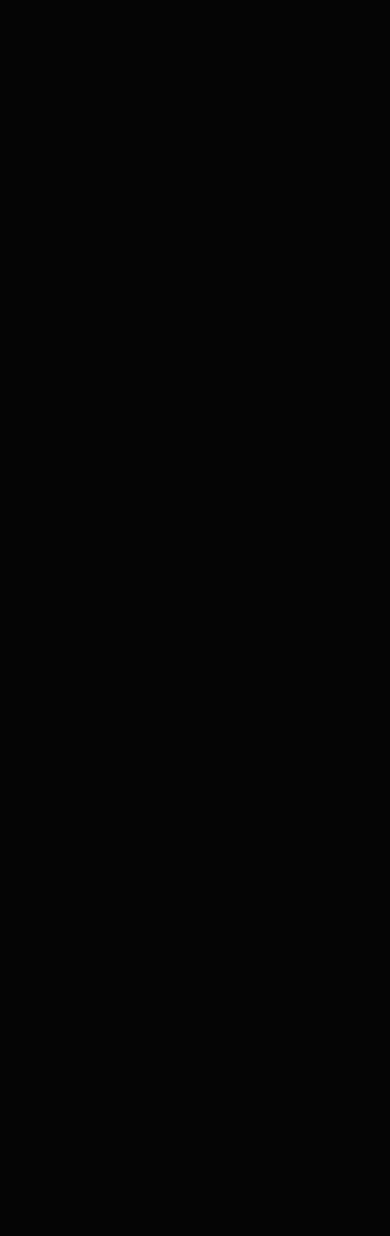
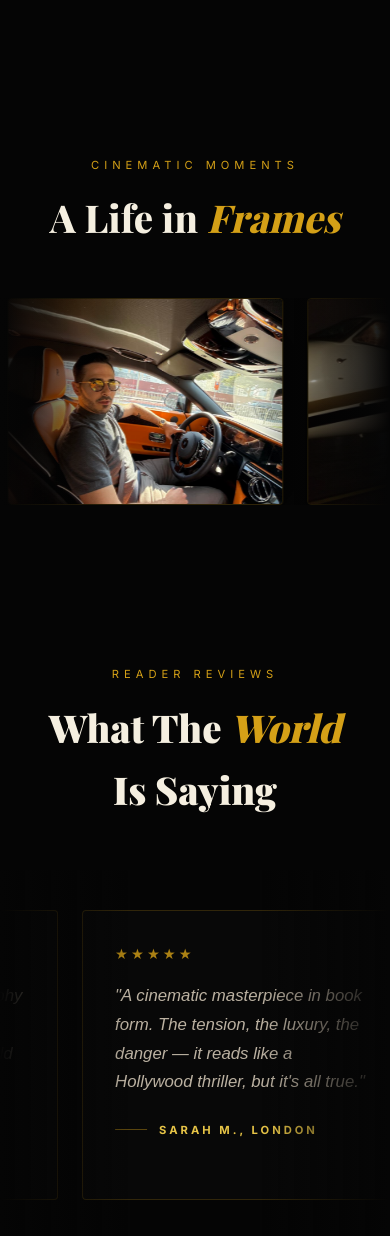
Before and after one commit to LordCastillo/Simonbook, a React (Vite) app: page / in a window 390 px wide. Shown: the part 7283-8519 px from the top of the page. Built offline with nearby package versions, Linux system fonts and the light colour scheme; a web font is replaced by a local one.

Commit message:
Smooth bottom marquees during scroll

```diff
--- a/src/components/sections/LifeSection.tsx
+++ b/src/components/sections/LifeSection.tsx
@@ -1,6 +1,10 @@
+import { useRef } from "react";
 import { FadeIn } from "../animations/FadeIn";
+import { useMarqueePlayback } from "../../hooks/useMarqueePlayback";
 
 export function LifeSection() {
+  const sectionRef = useRef<HTMLElement>(null);
+  const marqueeRef = useRef<HTMLDivElement>(null);
   const images = [
     "/images/author/1.jpeg",
     "/images/author/2.jpeg",
@@ -17,8 +21,11 @@
   // Duplicate the array to create a seamless infinite loop
   const duplicatedImages = [...images, ...images];
 
+  useMarqueePlayback(sectionRef, marqueeRef);
+
   return (
     <section
+      ref={sectionRef}
       id="life"
       className="py-[80px] lg:py-[100px] relative overflow-hidden"
     >
@@ -38,10 +45,13 @@
         <div className="absolute top-0 right-0 w-32 h-full bg-gradient-to-l from-luxury-black to-transparent z-10 pointer-events-none"></div>
 
         {/* Animated track */}
-        <div className="flex w-max animate-marquee hover:[animation-play-state:paused]">
+        <div
+          ref={marqueeRef}
+          className="marquee-track flex w-max animate-marquee [animation-duration:64s] motion-reduce:animate-none"
+        >
           {duplicatedImages.map((src, i) => (
             <div key={i} className="flex-shrink-0 w-[300px] md:w-[400px] px-3">
-              <div className="relative group rounded-[4px] overflow-hidden aspect-[4/3] border border-glass-border shadow-[0_20px_60px_rgba(0,0,0,0.5)] cursor-pointer">
+              <div className="relative group rounded-[4px] overflow-hidden aspect-[4/3] border border-glass-border shadow-[0_16px_36px_rgba(0,0,0,0.45)] cursor-pointer [contain:layout_paint]">
                 <img
                   src={src}
                   alt={`Simon Leviev Cinematic Moment ${i + 1}`}
--- a/src/components/sections/ReviewsSection.tsx
+++ b/src/components/sections/ReviewsSection.tsx
@@ -1,6 +1,10 @@
+import { useRef } from 'react';
 import { FadeIn } from '../animations/FadeIn';
+import { useMarqueePlayback } from '../../hooks/useMarqueePlayback';
 
 export function ReviewsSection() {
+  const sectionRef = useRef<HTMLElement>(null);
+  const marqueeRef = useRef<HTMLDivElement>(null);
   const reviews = [
     {
       text: "The most gripping autobiography I've ever read. Simon's storytelling pulls you into a world you can't look away from. Unforgettable.",
@@ -39,19 +43,24 @@
   // Double the reviews for seamless loop
   const duplicatedReviews = [...reviews, ...reviews];
 
+  useMarqueePlayback(sectionRef, marqueeRef);
+
   return (
-    <section id="reviews" className="py-[80px] lg:py-[120px] relative overflow-hidden">
+    <section ref={sectionRef} id="reviews" className="py-[80px] lg:py-[120px] relative overflow-hidden">
       <FadeIn className="text-center mb-[50px] lg:mb-[70px] px-8 md:px-[60px]">
         <p className="font-ui text-[0.7rem] tracking-[5px] uppercase text-gold mb-3">Reader Reviews</p>
         <h2 className="font-display text-[2.4rem] lg:text-[clamp(2.4rem,4vw,3.6rem)] font-black text-beige-light">What The <span className="text-gold italic">World</span> Is Saying</h2>
       </FadeIn>
 
       <div className="relative flex overflow-hidden group">
-        <div className="flex w-max gap-6 whitespace-nowrap py-10 animate-marquee [animation-duration:50s] group-hover:[animation-play-state:paused] motion-reduce:animate-none">
+        <div
+          ref={marqueeRef}
+          className="marquee-track flex w-max gap-6 whitespace-nowrap py-10 animate-marquee [animation-duration:68s] motion-reduce:animate-none"
+        >
           {duplicatedReviews.map((review, i) => (
             <div
               key={i}
-              className="w-[320px] sm:w-[450px] bg-glass-bg border border-glass-border rounded-[4px] p-8 sm:p-[45px_35px] backdrop-blur-md transition-all duration-500 hover:border-gold/40 hover:bg-glass-hover hover:shadow-[0_30px_70px_rgba(0,0,0,0.6)] group/card"
+              className="w-[320px] sm:w-[450px] bg-[rgba(10,10,10,0.82)] border border-glass-border rounded-[4px] p-8 sm:p-[45px_35px] transition-colors duration-300 hover:border-gold/40 hover:bg-glass-hover group/card [contain:layout_paint]"
             >
               <div className="text-gold text-[0.9rem] tracking-[3px] mb-4 opacity-80">★★★★★</div>
               <p className="font-body italic text-[1.05rem] sm:text-[1.2rem] text-beige/80 mb-6 leading-[1.7] whitespace-normal">
--- /dev/null
+++ b/src/hooks/useMarqueePlayback.ts
@@ -0,0 +1,55 @@
+import { useEffect } from "react";
+import type { RefObject } from "react";
+
+export function useMarqueePlayback(
+  sectionRef: RefObject<HTMLElement | null>,
+  trackRef: RefObject<HTMLElement | null>,
+) {
+  useEffect(() => {
+    const section = sectionRef.current;
+    const track = trackRef.current;
+
+    if (!section || !track) return;
+
+    const reducedMotionQuery = window.matchMedia(
+      "(prefers-reduced-motion: reduce)",
+    );
+    let isVisible = false;
+    let isPageVisible = !document.hidden;
+
+    const updatePlayback = () => {
+      const shouldPlay =
+        isVisible && isPageVisible && !reducedMotionQuery.matches;
+
+      track.classList.toggle("marquee-paused", !shouldPlay);
+    };
+
+    const observer = new IntersectionObserver(
+      ([entry]) => {
+        isVisible = entry.isIntersecting;
+        updatePlayback();
+      },
+      {
+        rootMargin: "260px 0px",
+        threshold: 0.01,
+      },
+    );
+
+    const handleVisibilityChange = () => {
+      isPageVisible = !document.hidden;
+      updatePlayback();
+    };
+
+    observer.observe(section);
+    track.classList.add("marquee-paused");
+    document.addEventListener("visibilitychange", handleVisibilityChange);
+    reducedMotionQuery.addEventListener("change", updatePlayback);
+
+    return () => {
+      observer.disconnect();
+      track.classList.remove("marquee-paused");
+      document.removeEventListener("visibilitychange", handleVisibilityChange);
+      reducedMotionQuery.removeEventListener("change", updatePlayback);
+    };
+  }, [sectionRef, trackRef]);
+}
--- a/src/hooks/useSmoothScroll.ts
+++ b/src/hooks/useSmoothScroll.ts
@@ -13,15 +13,16 @@
 
     const lenis = new Lenis({
       autoRaf: true,
-      lerp: 0.085,
+      lerp: 0.13,
       orientation: "vertical",
       gestureOrientation: "vertical",
       smoothWheel: true,
-      touchMultiplier: 1.2,
+      wheelMultiplier: 0.9,
+      touchMultiplier: 1,
       stopInertiaOnNavigate: true,
       anchors: {
         offset: -96,
-        duration: 1,
+        duration: 0.85,
         easing: (t) => Math.min(1, 1.001 - 2 ** (-10 * t)),
       },
     });
--- a/src/index.css
+++ b/src/index.css
@@ -54,11 +54,21 @@
 }
 
 @supports (content-visibility: auto) {
-  main > section:not(#hero),
+  main > section:not(#hero):not(#life):not(#reviews),
   footer {
     content-visibility: auto;
     contain-intrinsic-size: auto 900px;
   }
+}
+
+.marquee-track {
+  backface-visibility: hidden;
+  transform: translate3d(0, 0, 0);
+  will-change: transform;
+}
+
+.marquee-paused {
+  animation-play-state: paused !important;
 }
 
 @media (max-width: 767px) {
--- a/tailwind.config.js
+++ b/tailwind.config.js
@@ -57,8 +57,8 @@
       },
       keyframes: {
         marquee: {
-          '0%': { transform: 'translateX(0%)' },
-          '100%': { transform: 'translateX(-50%)' },
+          '0%': { transform: 'translate3d(0, 0, 0)' },
+          '100%': { transform: 'translate3d(-50%, 0, 0)' },
         }
       }
     },
```
